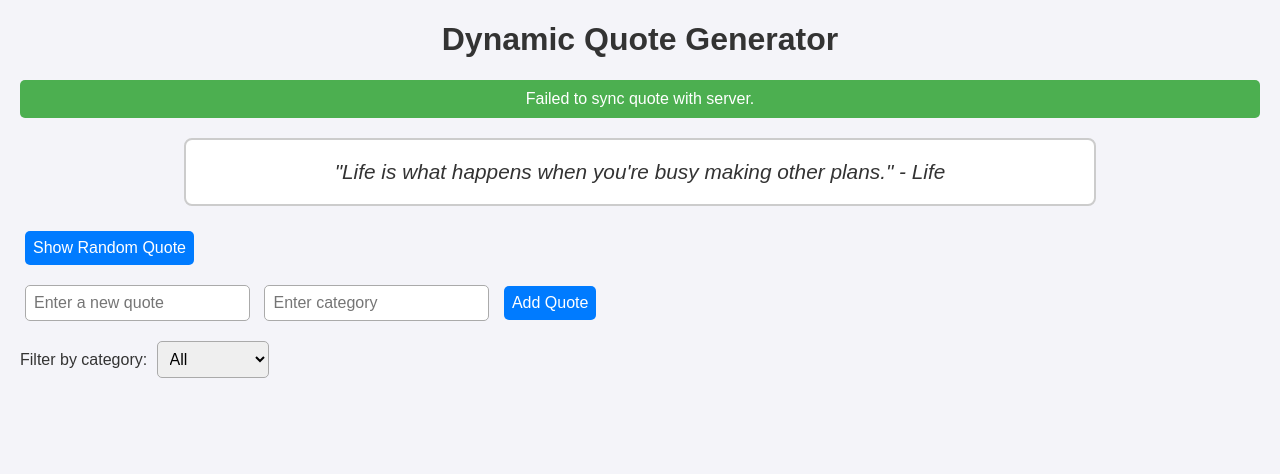
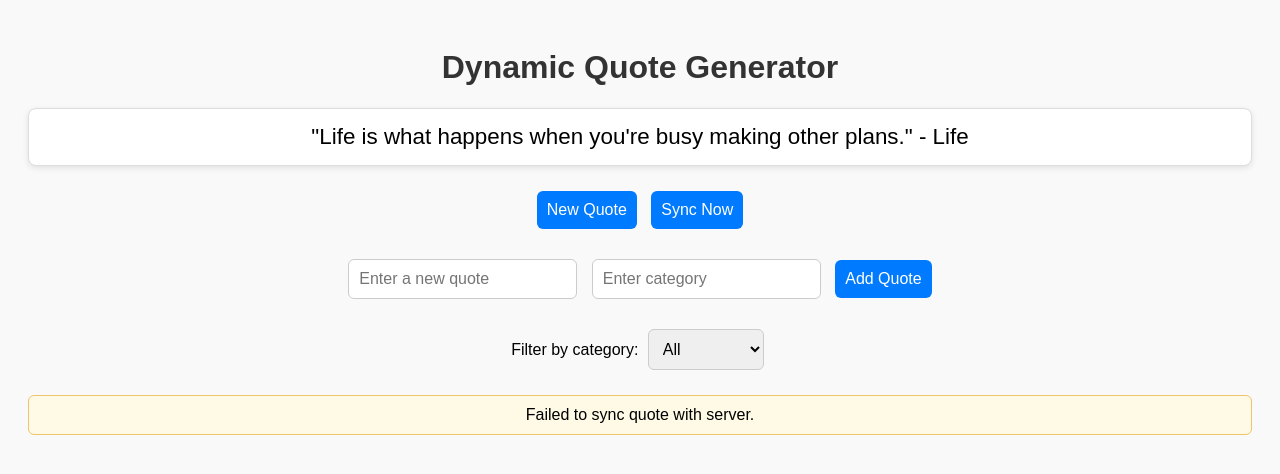
Before and after one commit to vjonah-sys/alx_fe_javascript, a plain HTML site: page dom-manipulation/index.html in a window 1280 px wide. Both pictures are taken after typing "Sample", "Sample" into the empty fields and a click on the button "Add Quote". Drawn offline with Linux system fonts and the light colour scheme; no server answers.

Commit message:
Added synch quotes

```diff
--- a/dom-manipulation/index.html
+++ b/dom-manipulation/index.html
@@ -7,82 +7,88 @@
   <style>
     body {
       font-family: Arial, sans-serif;
-      margin: 20px;
-      background: #f4f4f9;
+      background: #f9f9f9;
+      padding: 20px;
+      text-align: center;
+    }
+
+    h1 {
       color: #333;
     }
-    h1 {
-      text-align: center;
+
+    #quoteDisplay {
+      font-size: 1.4em;
+      margin: 20px 0;
+      padding: 15px;
+      background: #fff;
+      border: 1px solid #ddd;
+      border-radius: 8px;
+      box-shadow: 0 2px 6px rgba(0,0,0,0.1);
     }
-    #quoteDisplay {
-      margin: 20px auto;
-      padding: 20px;
-      width: 70%;
-      text-align: center;
-      font-size: 1.3em;
-      font-style: italic;
-      border: 2px solid #ccc;
-      border-radius: 8px;
-      background: #fff;
+
+    .input-section {
+      margin: 20px 0;
     }
-    .form-group {
-      margin: 10px 0;
-    }
+
     input, select, button {
-      padding: 8px;
       margin: 5px;
-      border-radius: 5px;
-      border: 1px solid #aaa;
+      padding: 10px;
+      border-radius: 6px;
+      border: 1px solid #ccc;
       font-size: 1em;
     }
+
     button {
-      background: #007bff;
+      cursor: pointer;
+      background-color: #007BFF;
       color: white;
       border: none;
-      cursor: pointer;
+      transition: background 0.3s;
     }
+
     button:hover {
-      background: #0056b3;
+      background-color: #0056b3;
     }
+
     #notification {
+      margin-top: 15px;
+      padding: 10px;
+      background: #fffae6;
+      border: 1px solid #f0c36d;
+      border-radius: 6px;
       display: none;
-      background: #4caf50;
-      color: white;
-      padding: 10px;
-      margin: 10px 0;
-      border-radius: 5px;
-      text-align: center;
     }
   </style>
 </head>
 <body>
-
   <h1>Dynamic Quote Generator</h1>
 
-  <!-- Notification box -->
-  <div id="notification"></div>
+  <!-- Quote display -->
+  <div id="quoteDisplay">Loading quote...</div>
 
-  <!-- Quote Display -->
-  <div id="quoteDisplay">Click "Show Random Quote" to start</div>
+  <!-- Buttons -->
+  <button onclick="displayQuote()">New Quote</button>
 
-  <!-- Quote Controls -->
-  <div class="form-group">
-    <button onclick="displayQuote()">Show Random Quote</button>
-  </div>
+  <!-- Manual Sync Button -->
+  <button onclick="syncQuotes()">Sync Now</button>
 
-  <!-- Add New Quote -->
-  <div class="form-group">
+  <!-- Add new quote -->
+  <div class="input-section">
     <input type="text" id="quoteInput" placeholder="Enter a new quote">
     <input type="text" id="categoryInput" placeholder="Enter category">
     <button onclick="addQuote()">Add Quote</button>
   </div>
 
-  <!-- Category Filter -->
-  <div class="form-group">
-    <label for="categoryFilter">Filter by category: </label>
+  <!-- Filter by category -->
+  <div class="input-section">
+    <label for="categoryFilter">Filter by category:</label>
     <select id="categoryFilter" onchange="filterQuotes()"></select>
   </div>
 
+  <!-- Notification box -->
+  <div id="notification"></div>
+
+  <!-- Script -->
   <script src="script.js"></script>
 </body>
 </html>
--- a/dom-manipulation/script.js
+++ b/dom-manipulation/script.js
@@ -129,11 +129,17 @@ async function fetchQuotesFromServer() {
       category: "Server"
     }));
 
-    // Conflict resolution: Server wins
-    quotes = [...quotes, ...serverQuotes];
+    // Conflict resolution: Server wins (overwrite duplicates)
+    let localTexts = new Set(quotes.map((q) => q.text));
+    serverQuotes.forEach((sq) => {
+      if (!localTexts.has(sq.text)) {
+        quotes.push(sq);
+      }
+    });
+
     saveQuotes();
     populateCategories();
-    showNotification("Quotes synced with server (server data added).");
+    showNotification("Quotes synced with server (server data merged).");
   } catch (error) {
     console.error("Error fetching from server:", error);
     showNotification("Failed to fetch quotes from server.");
@@ -157,8 +163,13 @@ async function postQuoteToServer(quote) {
   }
 }
 
+// NEW: Main sync function (required by checker)
+async function syncQuotes() {
+  await fetchQuotesFromServer();
+}
+
 // Periodic sync
-setInterval(fetchQuotesFromServer, 30000); // every 30 seconds
+setInterval(syncQuotes, 30000); // every 30 seconds
 
 // -------------------------------
 // Initialize App
```
